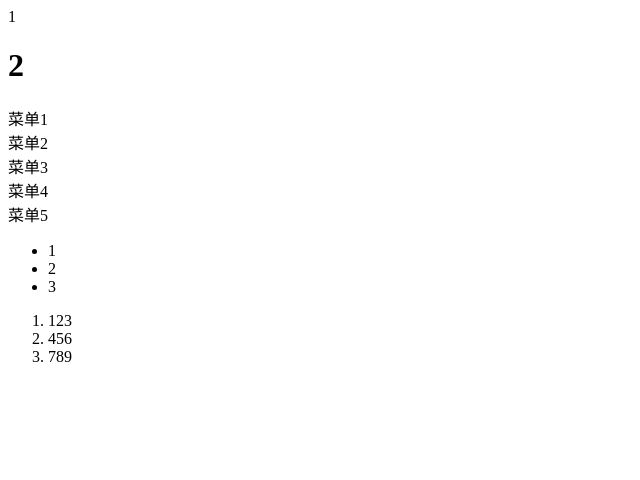
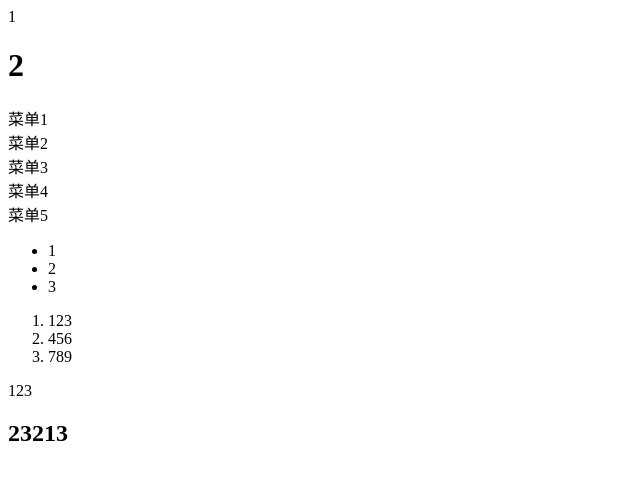
Before and after one commit to wulihtc/gitTest, a plain HTML site: page index.html in a window 1280 px wide. Shown: the whole page, without its empty margins (0-640 px from the left). Drawn offline with Linux system fonts and the light colour scheme.

Commit message:
增加div

```diff
--- a/index.html
+++ b/index.html
@@ -1,5 +1,6 @@
 <!DOCTYPE html>
 <html lang="en">
+
 <head>
     <meta charset="UTF-8">
     <meta http-equiv="X-UA-Compatible" content="IE=edge">
@@ -7,6 +8,7 @@
     <title>Document</title>
     <style type="stylesheet"></style>
 </head>
+
 <body>
     <div>1</div>
     <h1>2</h1>
@@ -31,5 +33,10 @@
             <li>789</li>
         </ol>
     </div>
+    <div>
+        <p>123</p>
+        <h2>23213</h2>
+    </div>
 </body>
+
 </html>
```
Lines whose indentation alone changed are shown as unchanged.
